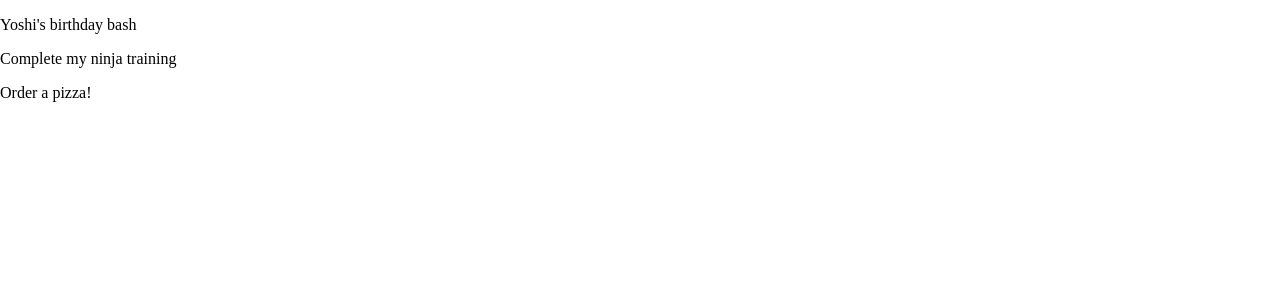
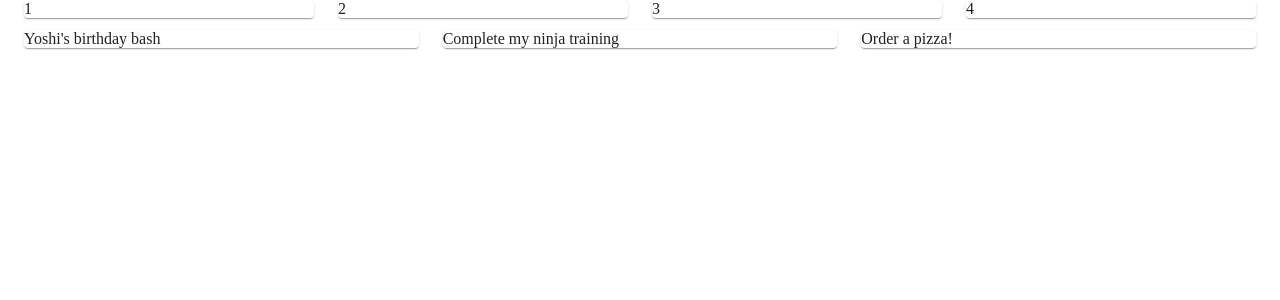
Before and after one commit to iamshaunjp/material-ui-tut, a React (Create React App) app: page / in a window 1280 px wide. Shown: the top 300 px of the page. Built offline with nearby package versions, Linux system fonts and the light colour scheme; data requests are answered from the project's data file.

Commit message:
lesson-10

```diff
--- a/src/pages/Notes.js
+++ b/src/pages/Notes.js
@@ -1,4 +1,7 @@
 import React, { useEffect, useState } from 'react'
+import Container from '@material-ui/core/Container'
+import Grid from '@material-ui/core/Grid'
+import Paper from '@material-ui/core/Paper'
 
 export default function Notes() {
   const [notes, setNotes] = useState([]);
@@ -10,10 +13,28 @@
   }, [])
 
   return (
-    <div>
-      {notes.map(note => (
-        <p key={note.id}>{ note.title }</p>
-      ))}
-    </div>
+    <Container>
+      <Grid container spacing={3}>
+        <Grid item xs={12} sm={6} md={3}>
+          <Paper>1</Paper>
+        </Grid>
+        <Grid item xs={12} sm={6} md={3}>
+          <Paper>2</Paper>
+        </Grid>
+        <Grid item xs={12} sm={6} md={3}>
+          <Paper>3</Paper>
+        </Grid>
+        <Grid item xs={12} sm={6} md={3}>
+          <Paper>4</Paper>
+        </Grid>
+      </Grid>
+      <Grid container spacing={3}>
+        {notes.map(note => (
+          <Grid item xs={12} md={6} lg={4} key={note.id}>
+            <Paper>{note.title}</Paper>
+          </Grid>
+        ))}
+      </Grid>
+    </Container>
   )
 }
```
